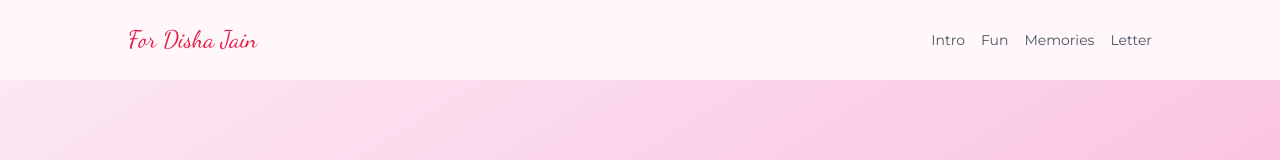
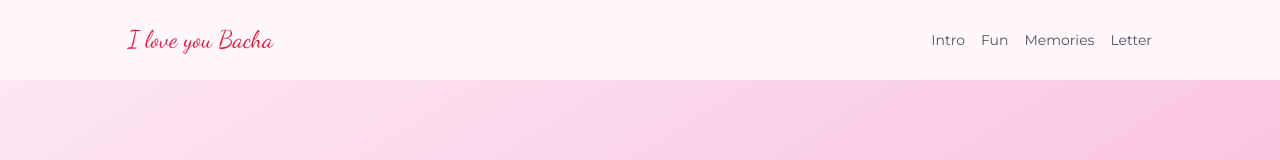
Before and after one commit to Arush-Developer/aniversary, a React (Vite) app: page / in a window 1280 px wide. Shown: the top 160 px of the page. Built offline with nearby package versions, Linux system fonts and the light colour scheme.

Commit message:
Update Header.tsx

```diff
--- a/src/components/Header.tsx
+++ b/src/components/Header.tsx
@@ -4,7 +4,7 @@ export default function Header() {
   return (
     <header className="py-6 px-6">
       <div className="max-w-5xl mx-auto flex items-center justify-between">
-        <div style={{ fontFamily: 'Dancing Script, cursive' }} className="text-2xl text-rose-600">For Disha Jain</div>
+        <div style={{ fontFamily: 'Dancing Script, cursive' }} className="text-2xl text-rose-600">I love you Bacha</div>
         <nav>
           <a className="text-sm text-gray-600 mr-4" href="#intro">Intro</a>
           <a className="text-sm text-gray-600 mr-4" href="#fun">Fun</a>
```
